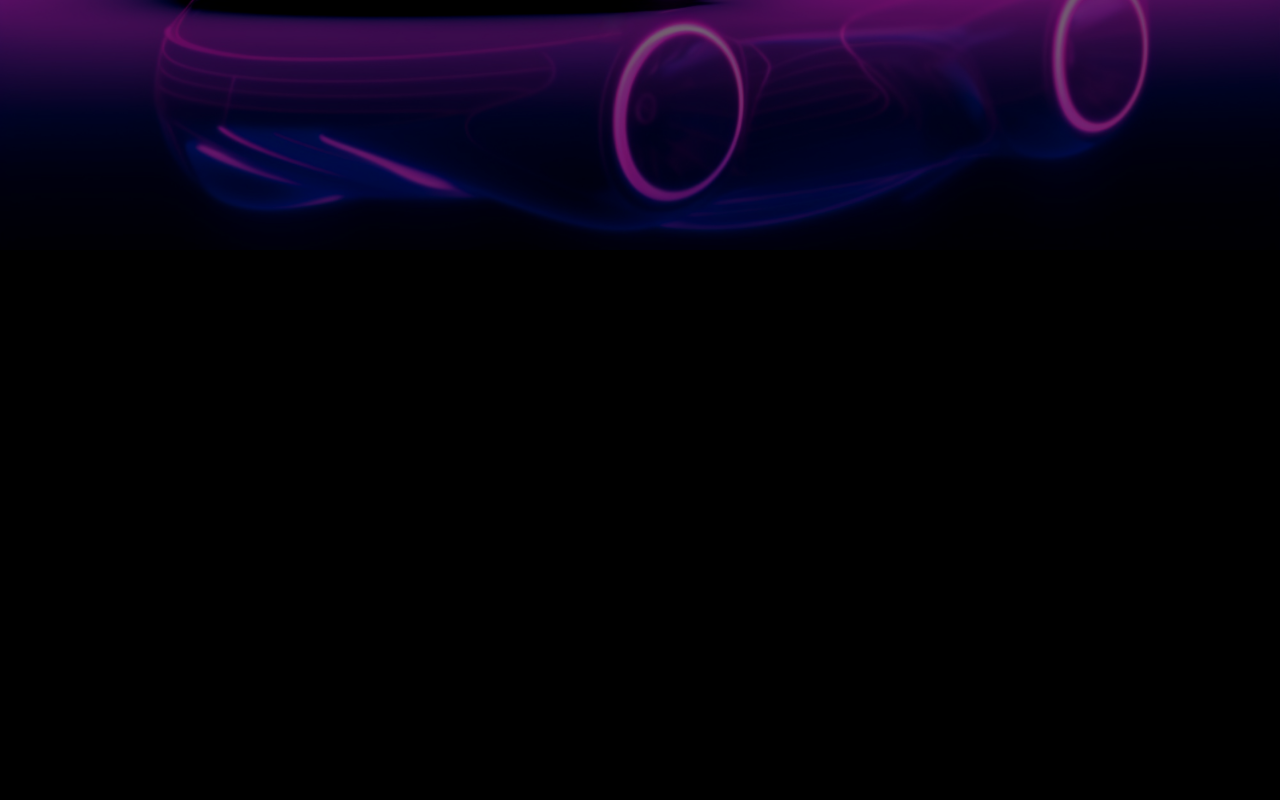
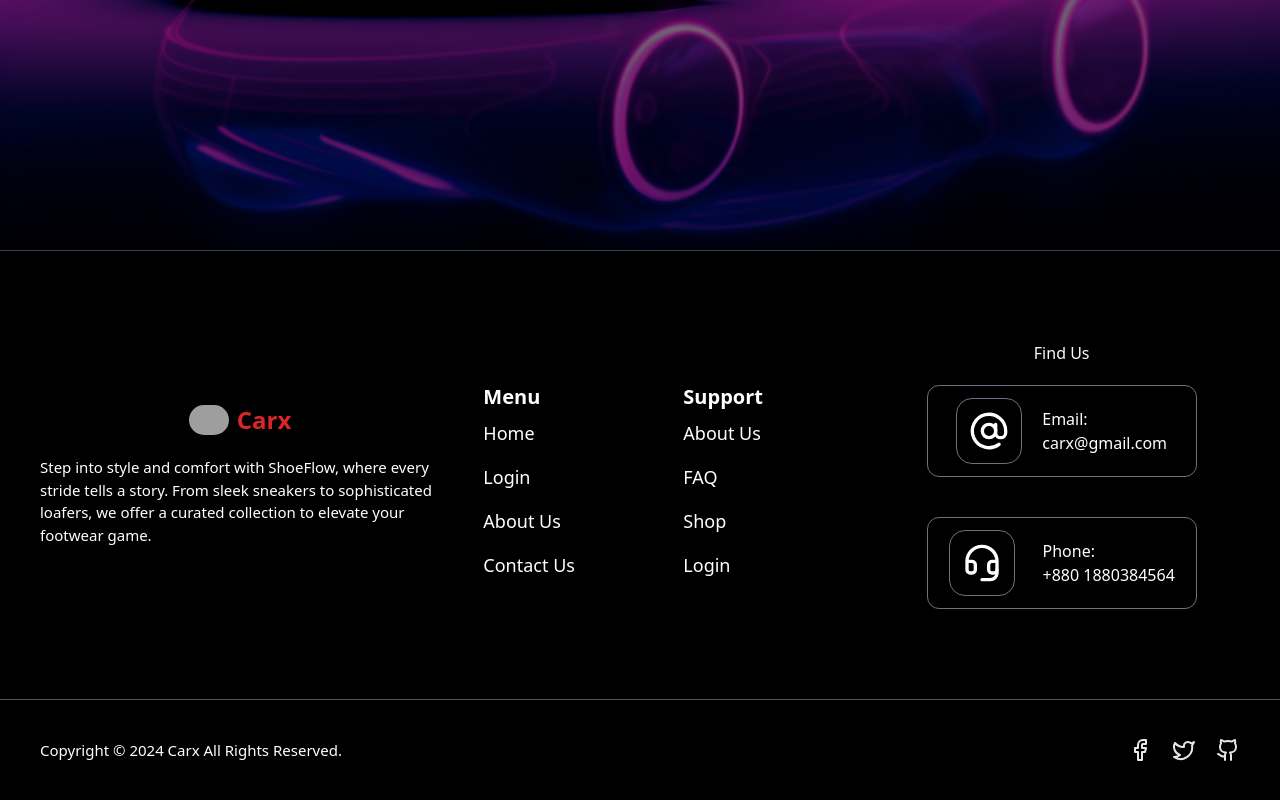
Before and after one commit to mdrafi276/Car-Rental-Reservation-System-Client, a React (Vite) app: page / in a window 1280 px wide. Shown: the part 560-1360 px from the top of the page. Before the commit the page ends 810 px from the top, so only its background shows below. Built offline with nearby package versions, Linux system fonts and the light colour scheme; grey boxes are pictures that could not be loaded.

Commit message:
footer section completed

```diff
--- a/src/App.tsx
+++ b/src/App.tsx
@@ -2,6 +2,7 @@ import { Outlet } from "react-router-dom";
 
 import Appber from "./shered/Header/Appber";
 import { ColorTheme } from "./ColorTheme/ColorTheme";
+import Footer from "./shered/FooterSection/Footer";
 const App = () => {
   return (
     <section className="">
@@ -9,6 +10,7 @@ const App = () => {
       <ColorTheme defaultTheme="dark" storageKey="vite-ui-theme">
         <Outlet />
       </ColorTheme>
+      <Footer />
     </section>
   );
 };
--- a/src/pages/Home.tsx
+++ b/src/pages/Home.tsx
@@ -4,7 +4,7 @@ import HeroSection from "@/components/HeroSection/HeroSection";
 const Home = () => {
     return (
         <div>
-<HeroSection/>
+            <HeroSection/>
         </div>
     );
 };
--- a/src/shered/Footer.tsx
+++ /dev/null
@@ -1,11 +0,0 @@
-
-
-const Footer = () => {
-    return (
-        <div>
-
-        </div>
-    );
-};
-
-export default Footer;
--- /dev/null
+++ b/src/shered/FooterSection/DownFooter.tsx
@@ -0,0 +1,35 @@
+import { Button } from "@/components/ui/button";
+
+const BottomFooter = () => {
+    return (
+        <div className="flex flex-col lg:flex-row py-5 lg:py-1 bg-[#000000] h-full w-full lg:h-[100px] justify-between md:px-10 items-center">
+            <div>
+                <h1 className='text-[14px] lg:text-[15px] text-center  text-white '>Copyright © 2024 Carx All Rights Reserved.
+                </h1>
+            </div>
+
+            <div className="flex justify-center gap-5">
+                <div>
+                    <Button className="text-xl font-medium text-gray-200 bg-transparent p-0">
+                        <svg xmlns="http://www.w3.org/2000/svg" width="24" height="24" viewBox="0 0 24 24" fill="none" stroke="currentColor" stroke-width="2" stroke-linecap="round" stroke-linejoin="round" className="lucide lucide-facebook"><path d="M18 2h-3a5 5 0 0 0-5 5v3H7v4h3v8h4v-8h3l1-4h-4V7a1 1 0 0 1 1-1h3z" /></svg>
+                    </Button>
+                </div>
+                <div>
+                    <Button className="text-xl font-medium text-gray-200 bg-transparent p-0">
+                        <svg xmlns="http://www.w3.org/2000/svg" width="24" height="24" viewBox="0 0 24 24" fill="none" stroke="currentColor" stroke-width="2" stroke-linecap="round" stroke-linejoin="round" className="lucide lucide-twitter"><path d="M22 4s-.7 2.1-2 3.4c1.6 10-9.4 17.3-18 11.6 2.2.1 4.4-.6 6-2C3 15.5.5 9.6 3 5c2.2 2.6 5.6 4.1 9 4-.9-4.2 4-6.6 7-3.8 1.1 0 3-1.2 3-1.2z" /></svg>
+                    </Button>
+
+                </div>
+                <div>
+                    <Button className="text-xl font-medium text-gray-200 bg-transparent p-0">
+                        <svg xmlns="http://www.w3.org/2000/svg" width="24" height="24" viewBox="0 0 24 24" fill="none" stroke="currentColor" stroke-width="2" stroke-linecap="round" stroke-linejoin="round" className="lucide lucide-github"><path d="M15 22v-4a4.8 4.8 0 0 0-1-3.5c3 0 6-2 6-5.5.08-1.25-.27-2.48-1-3.5.28-1.15.28-2.35 0-3.5 0 0-1 0-3 1.5-2.64-.5-5.36-.5-8 0C6 2 5 2 5 2c-.3 1.15-.3 2.35 0 3.5A5.403 5.403 0 0 0 4 9c0 3.5 3 5.5 6 5.5-.39.49-.68 1.05-.85 1.65-.17.6-.22 1.23-.15 1.85v4" /><path d="M9 18c-4.51 2-5-2-7-2" /></svg>
+                    </Button>
+
+                </div>
+
+            </div>
+        </div>
+    );
+};
+
+export default BottomFooter;
--- /dev/null
+++ b/src/shered/FooterSection/Footer.tsx
@@ -0,0 +1,14 @@
+import BottomFooter from "./DownFooter";
+import TopFooter from "./TopFooter";
+
+
+const Footer = () => {
+    return (
+        <div>
+            <TopFooter />
+            <BottomFooter />
+        </div>
+    );
+};
+
+export default Footer;
--- /dev/null
+++ b/src/shered/FooterSection/TopFooter.tsx
@@ -0,0 +1,135 @@
+
+import { NavLink } from "react-router-dom";
+const TopFooter = () => {
+    const routes = [
+        {
+            path: "/",
+            name: "Home",
+        },
+        {
+            path: "/",
+            name: "Login",
+        },
+        {
+            path: "/",
+            name: "About Us",
+        },
+        {
+            path: "/",
+            name: "Contact Us",
+        },
+    ];
+    const routes2 = [
+        {
+            path: "/",
+            name: "About Us",
+        },
+        {
+            path: "/",
+            name: "FAQ",
+        },
+        {
+            path: "/",
+            name: "Shop",
+        },
+        {
+            path: "/",
+            name: "Login",
+        },
+    ];
+    return (
+        <div className='py-10 border-t border-t-gray-700 lg:py-0 lg:h-[450px] bg-[#000000] border-b-gray-600 border-b flex flex-col lg:flex-row lg:p-10 items-center justify-between px-6'>
+
+            <div className="w-full lg:w-[400px]" >
+                <div>
+                    <div className="flex w-full mb-3 lg:mb-5 justify-center items-center  gap-2">
+                        <img
+                            className="max-w-6 rounded-full lg:max-w-10"
+                            src='https://i.ibb.co/2WRx77P/Black-And-Beige-Minimalist-Aesthetic-Modern-Simple-Typography-Salt-Logo.png'
+                            alt="mountain-image"
+                        />
+                        <div>
+                            <h2 className="font-bold    text-[22px] md:text-3xl lg:text-2xl text-red-600">
+                                Carx
+                            </h2>
+                        </div>
+                    </div>
+                </div>
+                <div>
+                    <h1 className='text-[14px] md:text-[15px] text-white'>Step into style and comfort with ShoeFlow, where every stride tells a story. From sleek sneakers to sophisticated loafers, we offer a curated collection to elevate your footwear game.
+
+                    </h1>
+                </div>
+            </div>
+            {/* menu items */}
+
+            <div className="flex mt-3 lg:mt-5 py-8  items-start gap-20 md:gap-80  lg:gap-0 justify-around lg:justify-normal-center lg:items-center">
+                <div className="w-full lg:w-[200px]">
+                    <h2 className=" text-xl font-bold text-white">Menu</h2>
+
+                    <div className="flex flex-col ">
+                        {routes.map((route) => (
+
+                            <NavLink
+                                key={route.path}
+                                className="text-[16px] lg:text-lg font-medium text-white hover:text-red-600 py-2 hover:border-b-2 hover:border-red-600 "
+
+                                to={route.path}
+                            >
+                                {route.name}
+                            </NavLink>
+
+                        ))}
+                    </div>
+                </div>
+                <div className="w-full lg:w-[200px]">
+                    <h2 className="text-xl font-bold text-white">Support</h2>
+
+                    <div className="flex flex-col ">
+                        {routes2.map((route) => (
+
+                            <NavLink
+                                key={route.path}
+                                className="text-lg font-medium text-white hover:text-red-600 py-2 hover:border-b-2 hover:border-red-600 "
+
+                                to={route.path}
+                            >
+                                {route.name}
+                            </NavLink>
+
+                        ))}
+                    </div>
+                </div>
+            </div>
+
+            {/* menu items */}
+
+            <div>
+                <h1 className="text-center pb-5">Find Us</h1>
+                <div className='flex  flex-col md:flex-row lg:flex-col items-center justify-center gap-10 '>
+                    <div className='flex items-center rounded-xl border-gray-500 justify-center w-[270px] gap-5 p-3 border hover:border-red-500'>
+                        <div className='text-white border border-gray-500 p-3  rounded-2xl'>
+                            <svg xmlns="http://www.w3.org/2000/svg" width="40" height="40" viewBox="0 0 24 24" fill="none" stroke="currentColor" stroke-width="2" stroke-linecap="round" stroke-linejoin="round" className="text-white lucide lucide-at-sign"><circle cx="12" cy="12" r="4" /><path d="M16 8v5a3 3 0 0 0 6 0v-1a10 10 0 1 0-4 8" /></svg>
+                        </div>
+                        <div className='flex flex-col text-white'>
+                            <h1>Email:</h1>
+                            <h1 className='text-[16px]'>carx@gmail.com</h1>
+                        </div>
+                    </div>
+                    <div className='flex items-center rounded-xl border-gray-500 justify-center w-[270px] gap-7 p-3 border hover:border-red-500'>
+                        <div className='text-white border border-gray-500 p-3 rounded-2xl'>
+                            <svg xmlns="http://www.w3.org/2000/svg" width="40" height="40" viewBox="0 0 24 24" fill="none" stroke="currentColor" stroke-width="2" stroke-linecap="round" stroke-linejoin="round" className="lucide  text-white lucide-headset"><path d="M3 11h3a2 2 0 0 1 2 2v3a2 2 0 0 1-2 2H5a2 2 0 0 1-2-2v-5Zm0 0a9 9 0 1 1 18 0m0 0v5a2 2 0 0 1-2 2h-1a2 2 0 0 1-2-2v-3a2 2 0 0 1 2-2h3Z" /><path d="M21 16v2a4 4 0 0 1-4 4h-5" /></svg>
+                        </div>
+                        <div className='flex flex-col text-white'>
+                            <h1>Phone:</h1>
+                            <h1 className='text-[16px]'>+880 1880384564</h1>
+                        </div>
+                    </div>
+                </div>
+            </div>
+            <div></div>
+        </div>
+    );
+};
+
+export default TopFooter;
```
